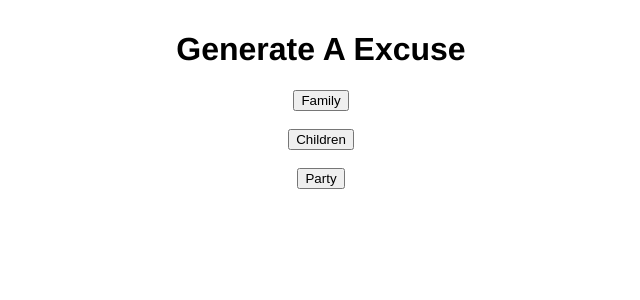
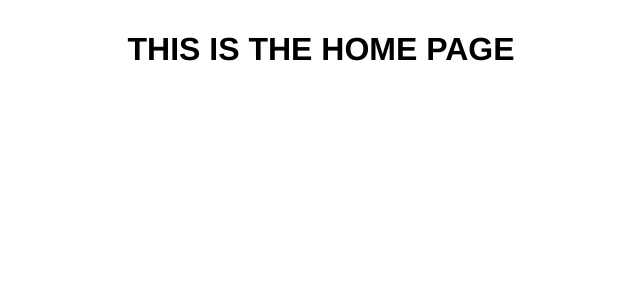
Before and after one commit to RodicaNegura/to-do-list-react, a React (Create React App) app: page / in a window 1280 px wide. Shown: the top 300 px of the page, without its empty margins (329-969 px from the left). Built offline with nearby package versions, Linux system fonts and the light colour scheme.

Commit message:
creating routes

```diff
--- a/package.json
+++ b/package.json
@@ -9,6 +9,7 @@
     "axios": "^1.6.2",
     "react": "^18.2.0",
     "react-dom": "^18.2.0",
+    "react-router-dom": "^6.19.0",
     "react-scripts": "^3.0.1",
     "web-vitals": "^2.1.4"
   },
--- a/src/App.js
+++ b/src/App.js
@@ -1,26 +1,23 @@
+import React from 'react';
 import './App.css';
-import React, { useState } from 'react';
-import Axios from "axios";
+import { BrowserRouter as Router, Routes, Route } from 'react-router-dom';
 
-function App() {
-  const [generatedExcuse, setGenaratedExcuse] = useState("");
+import Home from "./pages/home"
+import Menu from './pages/menu';
+import Contacts from './pages/contacts';
 
-  const fetchGeneratedExcuse = (excuse) => {
-    Axios.get(`https://excuser-three.vercel.app/v1/excuse/${excuse}/`).then((response) => {
-      setGenaratedExcuse(response.data[0].excuse);
-    });
-  }
+const  App = () => {
   return  (
     <div className='App'>
-      <h1> Generate A Excuse </h1>
-      <button onClick={() => fetchGeneratedExcuse("family")}> Family </button>
-      <br></br>
-      <button onClick={() => fetchGeneratedExcuse("children")}> Children </button>
-      <br></br>
-      <button onClick={() => fetchGeneratedExcuse("party")}> Party </button>
-      <p>{generatedExcuse}</p>
+      <Router>
+        <Routes>
+          <Route path='/' element={<Home />}/>
+          <Route path='/menu' element={<Menu/>}/>
+          <Route path='/contacts' element={<Contacts />}/>
+        </Routes>
+      </Router>
     </div>
-  )
+  );
 }
 
 export default App;
--- /dev/null
+++ b/src/pages/contacts.js
@@ -0,0 +1,11 @@
+import React from "react"
+
+const Contacts = () => {
+  return (
+    <div>
+      <h1> This Is Contacts Page </h1>
+    </div>
+  )
+}
+
+export default Contacts;
--- /dev/null
+++ b/src/pages/home.js
@@ -0,0 +1,11 @@
+import React from "react"
+
+const Home = () => {
+  return (
+    <div>
+      <h1> THIS IS THE HOME PAGE </h1>
+    </div>
+  )
+}
+
+export default Home;
--- /dev/null
+++ b/src/pages/menu.js
@@ -0,0 +1,11 @@
+import React from "react"
+
+const Menu = () => {
+  return (
+    <div>
+      <h1> THIS IS THE MENU PAGE </h1>
+    </div>
+  )
+}
+
+export default Menu;
```
Also changed, not shown: 1 other file (tests, documents, lock files or other folders).
